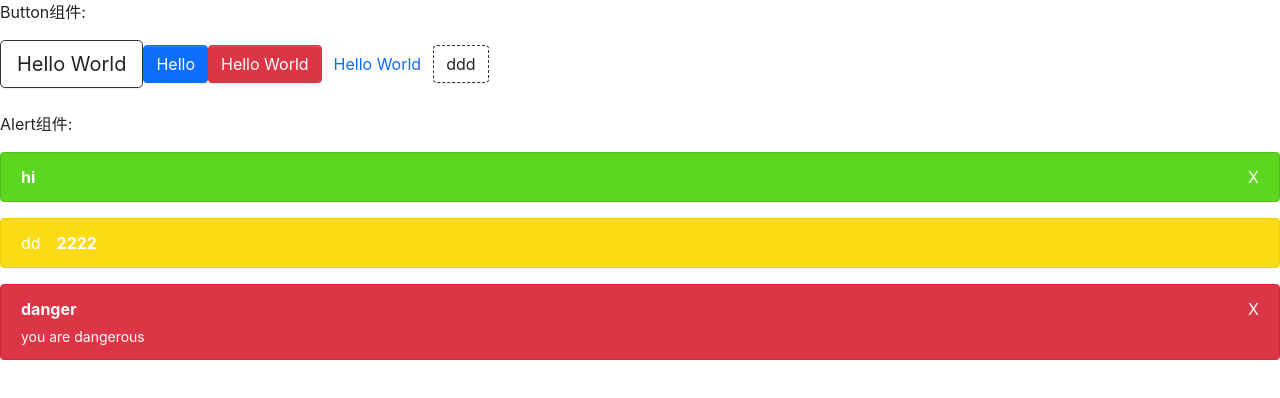
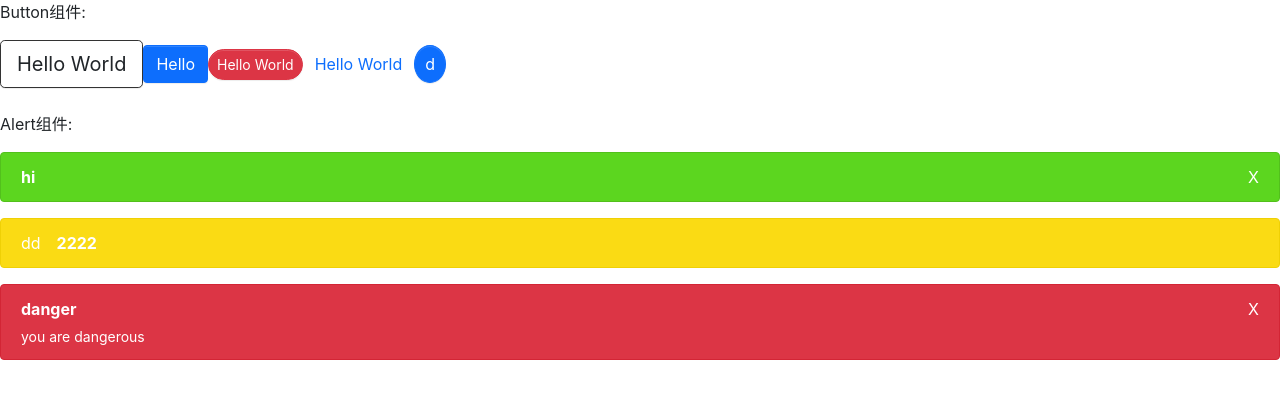
Before and after one commit to Tonyhew/t-ui, a React (Create React App) app: page / in a window 1280 px wide. Shown: the top 398 px of the page. Built offline with nearby package versions, Linux system fonts and the light colour scheme.

Commit message:
按钮增加改变形状的功能, 增加测试 等

```diff
--- a/src/App.tsx
+++ b/src/App.tsx
@@ -1,5 +1,5 @@
 import React from 'react';
-import Button, { ButtonSize, ButtonType } from './components/Button/button';
+import Button from './components/Button/button';
 import Alert from './components/Alert/alert';
 
 const App: React.FC = () => {
@@ -8,13 +8,16 @@ const App: React.FC = () => {
       <header className='App-header'>
         <p>Button组件: </p>
 
-        <Button btnType={ButtonType.Default} size={ButtonSize.Large}> Hello World </Button>
-        <Button btnType={ButtonType.Primary}>Hello</Button>
-        <Button btnType={ButtonType.Danger}>Hello World</Button>
-        <Button btnType={ButtonType.Link} href='www.baidu.com'>
+        <Button btnType={'default'} size={'large'}>
+          {' '}
           Hello World{' '}
         </Button>
-        <Button btnType={ButtonType.Dash}>ddd</Button>
+        <Button btnType={'primary'} >Hello</Button>
+        <Button btnType={'danger'} size={'small'} shape={'round'}>Hello World</Button>
+        <Button btnType={'link'} href='www.baidu.com'>
+          Hello World{' '}
+        </Button>
+        <Button btnType={'primary'} shape={'circle'}>d</Button>
 
         <br />
         <br />
--- a/src/components/Button/_style.scss
+++ b/src/components/Button/_style.scss
@@ -37,12 +37,47 @@
   }
 }
 
-.tui-btn-lg {
+// size
+.tui-btn-large {
   @include button-size($btn-padding-y-lg, $btn-padding-x-lg, $btn-font-size-lg, $btn-border-radius-lg);
 }
+.tui-btn-small {
+  @include button-size($btn-padding-y-sm, $btn-padding-x-sm, $btn-font-size-sm, $btn-border-radius-sm);
+}
 
-.tui-btn-sm {
-  @include button-size($btn-padding-y-sm, $btn-padding-x-sm, $btn-font-size-sm, $btn-border-radius-sm);
+// shape
+.tui-btn-circle {
+  min-width: 2rem;
+  padding-right: 0px;
+  padding-left: 0px;
+  text-align: center;
+  border-radius: 50%;
+}
+
+.tui-btn-circle.tui-btn-large {
+  min-width: 2.5rem;
+  border-radius: 50%;
+}
+
+.tui-btn-circle.tui-btn-small {
+  min-width: 1.5rem;
+  border-radius: 50%;
+}
+
+.tui-btn-round {
+  min-width: 2rem;
+  text-align: center;
+  border-radius: 3.125rem;
+}
+
+.tui-btn-circle.tui-btn-large {
+  min-width: 2.5rem;
+  border-radius: 3.125rem;
+}
+
+.tui-btn-circle.tui-btn-small {
+  min-width: 1.5rem;
+  border-radius: 3.125rem;
 }
 
 .tui-btn-primary {
--- a/src/components/Button/button.tsx
+++ b/src/components/Button/button.tsx
@@ -1,18 +1,11 @@
 import React from 'react';
 import classNames from 'classnames';
 
-export enum ButtonSize {
-  Large = 'lg',
-  Small = 'sm',
-}
+export type ButtonSize = 'large' | 'small';
 
-export enum ButtonType {
-  Primary = 'primary',
-  Default = 'default',
-  Danger = 'danger',
-  Link = 'link',
-  Dash = 'dash',
-}
+export type ButtonType = 'default' | 'danger' | 'primary' | 'link' | 'dash';
+
+export type ButtonShape = 'default' | 'circle' | 'round';
 
 interface BaseButtonProps {
   className?: string;
@@ -21,6 +14,7 @@ interface BaseButtonProps {
   btnType?: ButtonType;
   children: React.ReactNode;
   href?: string;
+  shape?: ButtonShape;
 }
 
 type NativeButtonProps = BaseButtonProps & React.ButtonHTMLAttributes<HTMLElement>;
@@ -28,15 +22,16 @@ type AnchorButtonProps = BaseButtonProps & React.AnchorHTMLAttributes<HTMLElemen
 export type ButtonProps = Partial<NativeButtonProps & AnchorButtonProps>;
 
 const Button: React.FC<ButtonProps> = (props) => {
-  const { disabled, className, size, btnType, children, href, ...restProps } = props;
+  const { disabled, className, size, btnType, children, href, shape, ...restProps } = props;
 
   const classes = classNames('tui-btn', className, {
     [`tui-btn-${btnType}`]: btnType,
     [`tui-btn-${size}`]: size,
-    disabled: btnType === ButtonType.Link && disabled,
+    disabled: btnType === 'link' && disabled,
+    [`tui-btn-${shape}`]: shape,
   });
 
-  if (btnType === ButtonType.Link && href) {
+  if (btnType === 'link' && href) {
     return (
       <a className={classes} href={href} {...restProps}>
         {children}
@@ -51,4 +46,10 @@ const Button: React.FC<ButtonProps> = (props) => {
   }
 };
 
+Button.defaultProps = {
+  btnType: 'default',
+  disabled: false,
+  shape: 'default',
+};
+
 export default Button;
```
Also changed, not shown: src/setupTests.ts (added, +1 -0 lines), 1 other file (tests, documents, lock files or other folders).
